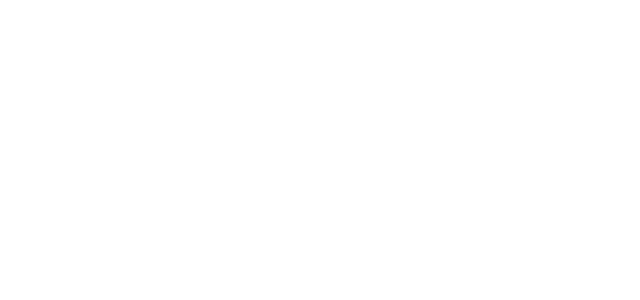
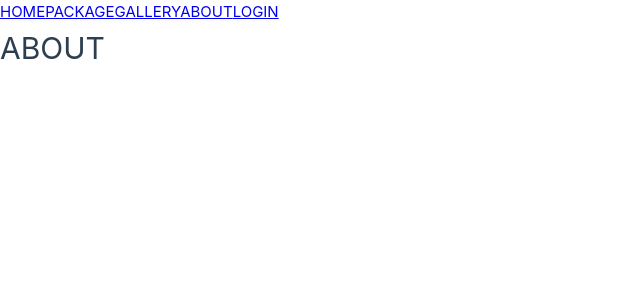
Before and after one commit to ClonedJ/pokemon-shelter, a Vue app: page /about in a window 1280 px wide. Shown: the top 300 px of the page, without its empty margins (0-640 px from the left). Built offline with nearby package versions, Linux system fonts and the light colour scheme.

Commit message:
Feat: Add Navbar and Pages

```diff
--- a/src/App.vue
+++ b/src/App.vue
@@ -1 +1,9 @@
-<template></template>
+<script setup>
+import { RouterView } from "vue-router";
+import Navbar from "./components/Navbar.vue";
+</script>
+
+<template>
+  <Navbar />
+  <RouterView />
+</template>
--- /dev/null
+++ b/src/components/Navbar.vue
@@ -0,0 +1,13 @@
+<script setup>
+import { RouterLink } from "vue-router";
+</script>
+
+<template>
+  <div>
+    <RouterLink to="/" active-class="active">HOME</RouterLink>
+    <RouterLink to="/package" active-class="active">PACKAGE</RouterLink>
+    <RouterLink to="/gallery" active-class="active">GALLERY</RouterLink>
+    <RouterLink to="/about" active-class="active">ABOUT</RouterLink>
+    <RouterLink to="/login" active-class="active">LOGIN</RouterLink>
+  </div>
+</template>
--- /dev/null
+++ b/src/router/index.js
@@ -0,0 +1,39 @@
+import { createRouter, createWebHistory } from "vue-router";
+import HomeView from "../views/Home.vue";
+import PackageView from "../views/Package.vue";
+import GalleryView from "../views/Gallery.vue";
+import AboutView from "../views/About.vue";
+import LoginView from "../views/Login.vue";
+
+const router = createRouter({
+  history: createWebHistory(import.meta.env.BASE_URL),
+  routes: [
+    {
+      path: "/",
+      name: "home",
+      component: HomeView,
+    },
+    {
+      path: "/package",
+      name: "package",
+      component: PackageView,
+    },
+    {
+      path: "/gallery",
+      name: "gallery",
+      component: GalleryView,
+    },
+    {
+      path: "/about",
+      name: "about",
+      component: AboutView,
+    },
+    {
+      path: "/login",
+      name: "login",
+      component: LoginView,
+    },
+  ],
+});
+
+export default router;
--- /dev/null
+++ b/src/views/About.vue
@@ -0,0 +1,4 @@
+<script setup></script>
+<template>
+  <h1>ABOUT</h1>
+</template>
--- /dev/null
+++ b/src/views/Gallery.vue
@@ -0,0 +1,4 @@
+<script setup></script>
+<template>
+  <h1>GALLERY</h1>
+</template>
--- /dev/null
+++ b/src/views/Home.vue
@@ -0,0 +1,4 @@
+<script setup></script>
+<template>
+  <h1>HOME</h1>
+</template>
--- /dev/null
+++ b/src/views/Login.vue
@@ -0,0 +1,4 @@
+<script setup></script>
+<template>
+  <h1>LOGIN</h1>
+</template>
--- /dev/null
+++ b/src/views/Package.vue
@@ -0,0 +1,4 @@
+<script setup></script>
+<template>
+  <h1>PACKAGE</h1>
+</template>
```
Also changed, not shown: src/main.js (+8 -4 lines).
